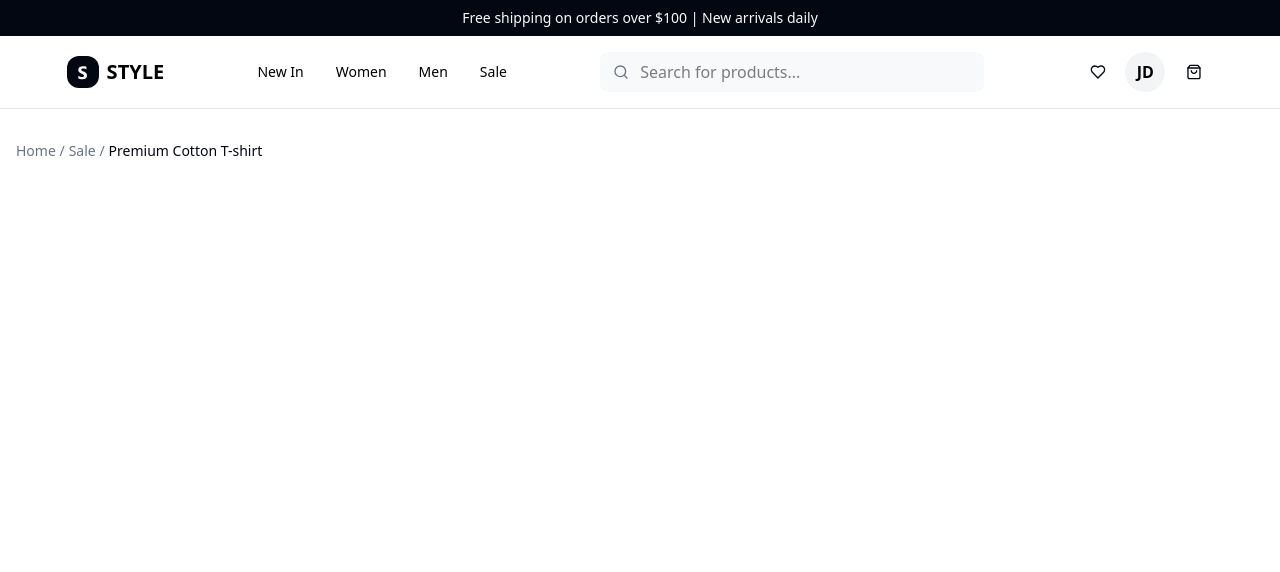
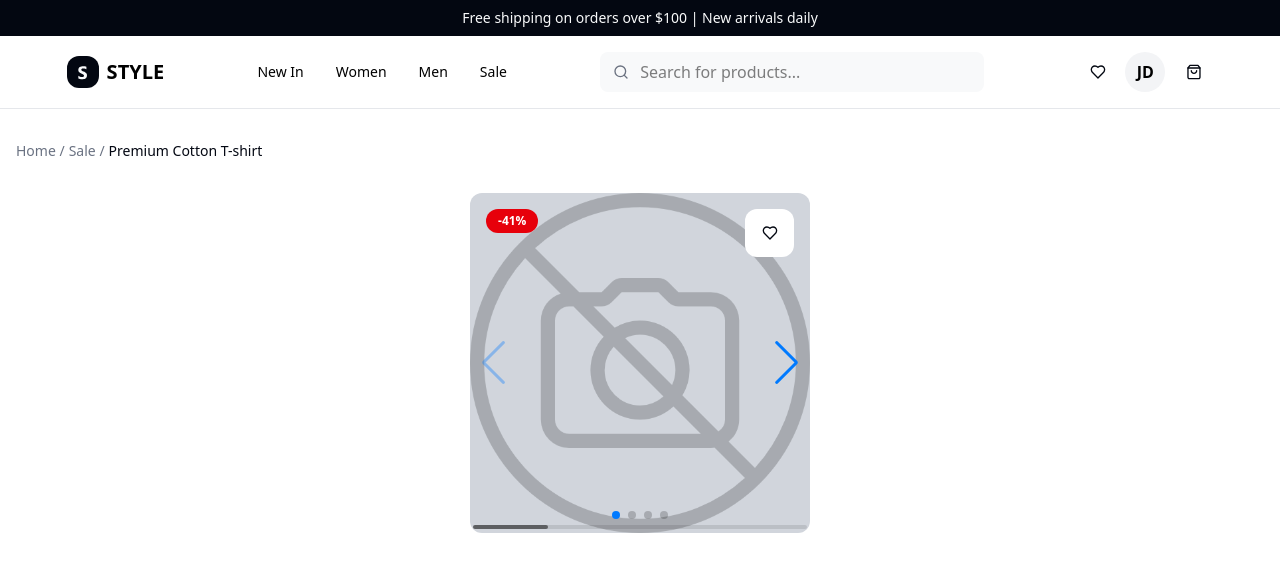
Before and after one commit to Squad-1-EJCM-25-2-Squad1/StyleMarketplace, a React (Vite) app in the folder front/: page / in a window 1280 px wide. Shown: the top 572 px of the page. Built offline with nearby package versions, Linux system fonts and the light colour scheme.

Commit message:
add: instalada a biblioteca swiper, e já testado seu funcionamento

```diff
--- a/front/package.json
+++ b/front/package.json
@@ -12,7 +12,8 @@
   },
   "dependencies": {
     "react": "^19.1.0",
-    "react-dom": "^19.1.0"
+    "react-dom": "^19.1.0",
+    "swiper": "^11.2.10"
   },
   "devDependencies": {
     "@eslint/js": "^9.30.1",
--- a/front/src/components/itemCard.tsx
+++ b/front/src/components/itemCard.tsx
@@ -12,11 +12,13 @@
     const [wishlistedItem, setWishlistedItem] = useState<boolean>(false)
 
     return(
-        <img src={props.image} alt="" className="relative h-85 w-85">
+        <div className="relative flex items-center justify-center bg-gray-300 w-85 h-85 rounded-xl">
+            <img src={props.image} alt="" className="opacity-20"/>
+
             <span className="absolute text-white text-xs font-semibold py-1 px-3 rounded-full bg-red-600 top-4 left-4">-{props.discount}%</span>
 
             <button onClick={() => setWishlistedItem(!wishlistedItem)} className="absolute top-4 right-4 bg-white rounded-xl p-4
-            transition duration-300 ease-in-out filter brightness-100 hover:brightness-90">
+            transition duration-300 ease-in-out filter brightness-100 hover:brightness-90 cursor-pointer">
                 {!wishlistedItem && (
                     <img src={wishlist} alt=""/>
                 )}
@@ -25,6 +27,6 @@
                     <img src={wishlisted} alt=""/>
                 )}
             </button>
-        </img>
+        </div>
     )
 }
--- a/front/src/pages/product/index.tsx
+++ b/front/src/pages/product/index.tsx
@@ -1,11 +1,24 @@
 import Header from "../../components/header";
+import noImage from "../../assets/home/noImage.png";
+import { Navigation, Pagination, Scrollbar, A11y } from 'swiper/modules';
+
+import { Swiper, SwiperSlide } from 'swiper/react';
+
+// Imports de estilos da bilbioteca de carrossel swiper
+// Por algum motivo dá como erro mas não funcionam os estilos sem isso ¯\_(ツ)_/¯
+import 'swiper/css';
+import 'swiper/css/navigation';
+import 'swiper/css/pagination';
+import 'swiper/css/scrollbar';
+import ItemCard from "../../components/itemCard";
 
 export default function Product(){
+
     return(
         <div className="flex flex-col">
             <Header/>
 
-            <main className="flex flex-col py-8 px-4">
+            <main className="relative flex flex-col py-8 px-4">
                 <nav className="text-gray-500 text-sm font-normal mb-8">
                     <ol className="flex gap-1">
                         <li><button className="cursor-pointer">Home /</button></li>
@@ -14,8 +27,22 @@
                     </ol>
                 </nav>
 
-                <div className="flex flex-col">
-
+                <div className="w-85 mx-auto">
+                    <Swiper
+                        // install Swiper modules
+                        modules={[Navigation, Pagination, Scrollbar, A11y]}
+                        spaceBetween={50}
+                        slidesPerView={1}
+                        navigation
+                        pagination={{ clickable: true }}
+                        scrollbar={{ draggable: true }}
+                        onSwiper={(swiper) => console.log(swiper)}
+                    >
+                        <SwiperSlide><ItemCard image={noImage} discount={41}/></SwiperSlide>
+                        <SwiperSlide><ItemCard image={noImage} discount={41}/></SwiperSlide>
+                        <SwiperSlide><ItemCard image={noImage} discount={41}/></SwiperSlide>
+                        <SwiperSlide><ItemCard image={noImage} discount={41}/></SwiperSlide>
+                    </Swiper>
                 </div>
             </main>
         </div>
```
Also changed, not shown: 2 other files (tests, documents, lock files or other folders).
